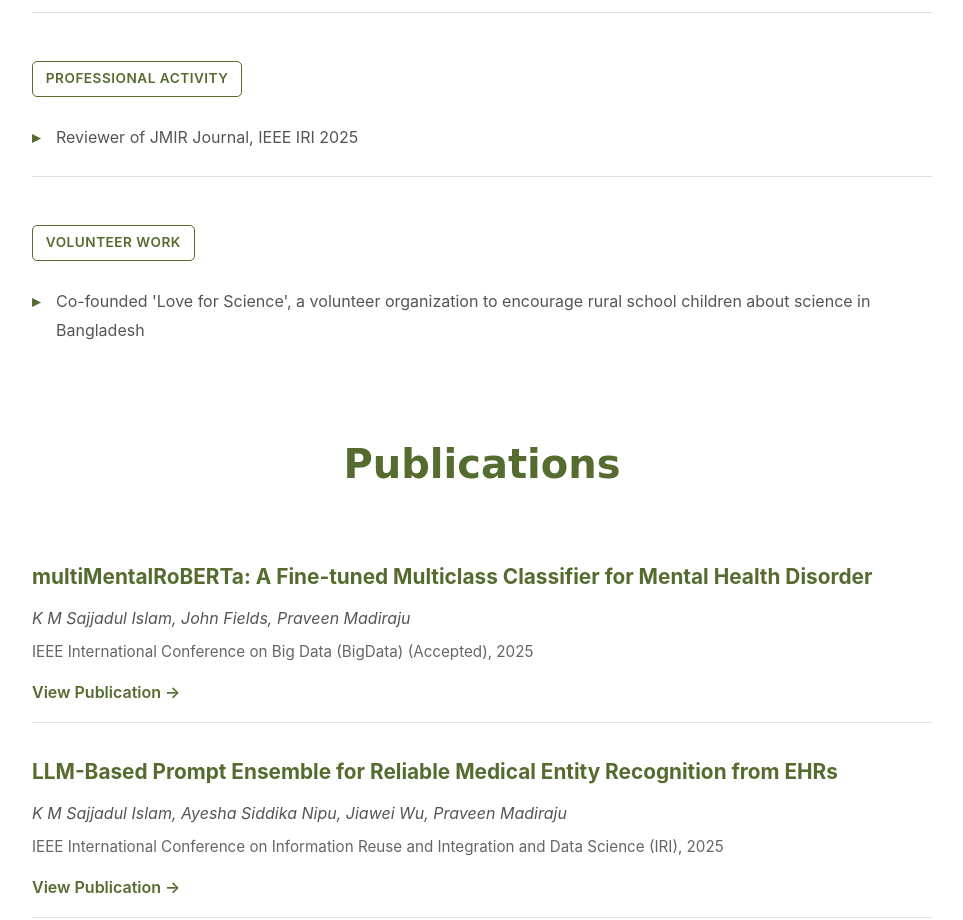
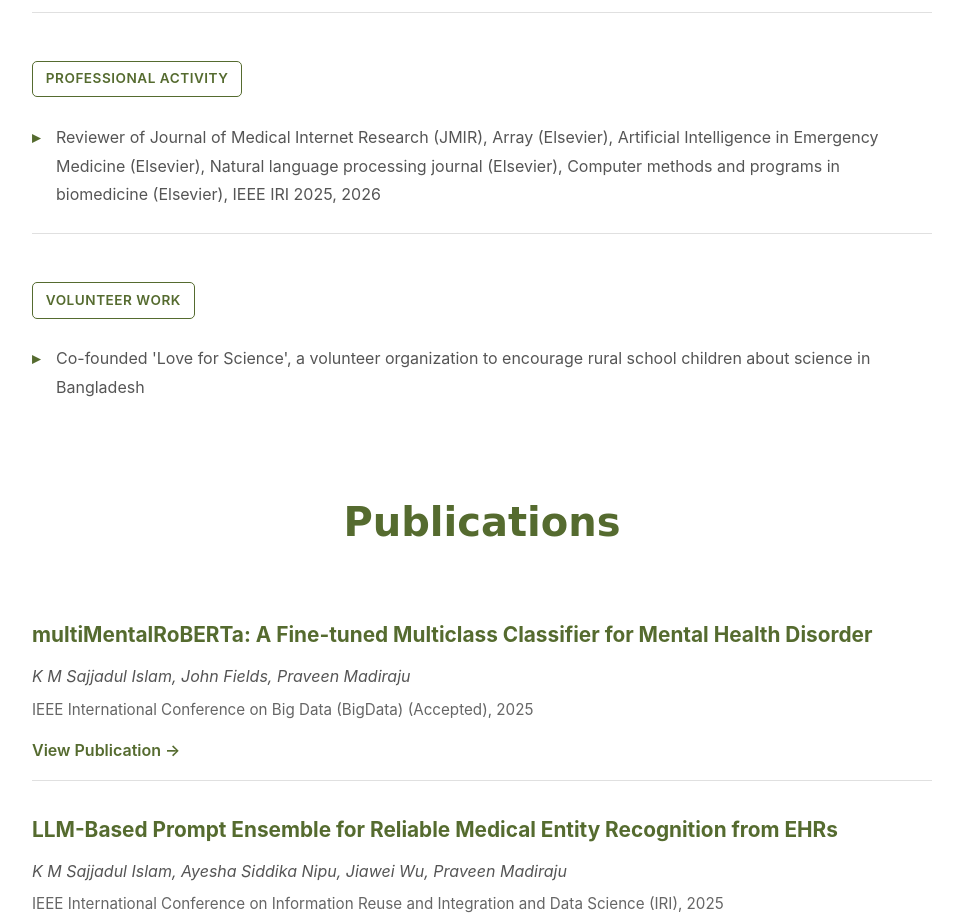
Before and after one commit to sajjadIslam2619/portfolio, a React (Vite) app: page / in a window 1280 px wide. Shown: the part 4200-5120 px from the top of the page, without its empty margins (158-1121 px from the left). Built offline with nearby package versions, Linux system fonts and the light colour scheme.

Commit message:
Update reviewer list in Activities component for clarity and completeness

```diff
--- a/src/components/Activities.jsx
+++ b/src/components/Activities.jsx
@@ -34,7 +34,7 @@ function Activities() {
     {
       type: 'Professional Activity',
       items: [
-        'Reviewer of JMIR Journal, IEEE IRI 2025'
+        'Reviewer of Journal of Medical Internet Research (JMIR), Array (Elsevier), Artificial Intelligence in Emergency Medicine (Elsevier), Natural language processing journal (Elsevier), Computer methods and programs in biomedicine (Elsevier), IEEE IRI 2025, 2026'
       ]
     },
     {
```
